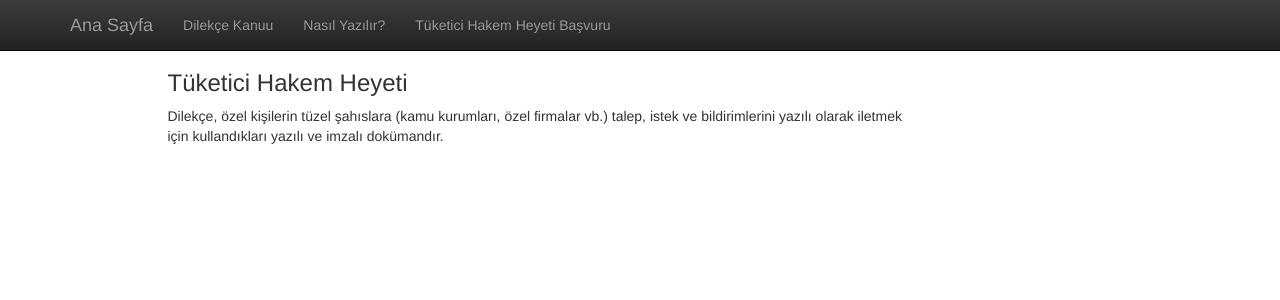
After one commit to gucluoz/arzuhal, a Django app: template web/templates/web/thhbasvuru.html.j2 in a window 1280 px wide. The commit adds this page. Shown: the top 300 px of the page. Run offline with Django 3.2, Linux system fonts and the light colour scheme; the template is opened without the code that fills it, so the values that code supplies are empty; parts of the project's set-up code (start-up, migrations or seed data) failed here and were passed over; some libraries are stand-ins or nearby versions.

Commit message:
Add THH Basvuru page

```diff
--- a/web/templates/web/base.html.j2
+++ b/web/templates/web/base.html.j2
@@ -28,8 +28,9 @@
           </div>
           <div id="navbar" class="navbar-collapse collapse">
             <ul class="nav navbar-nav">
-              <li><a href="{% url 'kanunHtml' %}">Kanun</a></li>
+              <li><a href="{% url 'kanunHtml' %}">Dilekçe Kanuu</a></li>
               <li><a href="{% url 'nasilYazilirHtml' %}">Nasıl Yazılır?</a></li>
+              <li><a href="{% url 'thhBasvuruHtml' %}">Tüketici Hakem Heyeti Başvuru</a></li>
             </ul>
           </div>
       </div>
--- /dev/null
+++ b/web/templates/web/thhbasvuru.html.j2
@@ -0,0 +1,15 @@
+{% extends "web/base.html.j2" %}
+{% block headcontent %}<meta name="description" content="Tüketici Hakem Heyeti Başvuru, Nasıl Başvurulur, Başvuru Sorgulama">{% endblock headcontent %}
+{% block maincontent %}
+<div class="container">
+  <div class="row">
+    <div class="col-md-8 col-md-offset-1">
+      <h3>Tüketici Hakem Heyeti</h3>
+      <p>Dilekçe, özel kişilerin tüzel şahıslara (kamu kurumları, özel firmalar vb.) talep, istek ve bildirimlerini yazılı olarak iletmek için kullandıkları yazılı ve imzalı dokümandır.</p>
+
+
+
+    </div>
+  </div>
+</div>
+{% endblock maincontent %}
--- a/web/urls.py
+++ b/web/urls.py
@@ -14,5 +14,5 @@ urlpatterns = [
   url(r'^kanun/', views.kanunHtml, name='kanunHtml'),
   url(r'^nasil/yazilir/', views.nasilYazilirHtml, name='nasilYazilirHtml'),
   url(r'^comment/', views.postComment, name='postComment'),
-
+  url(r'^tuketici/hakem/heyeti', views.thhBasvuruHtml, name='thhBasvuruHtml'),
 ]
--- a/web/views.py
+++ b/web/views.py
@@ -127,3 +127,6 @@ def postComment(request):
       return HttpResponse(status=403)
   except:
     return HttpResponse(status=404)
+
+def thhBasvuruHtml(request):
+  return render(request, 'web/thhBasvuru.html.j2')
```
